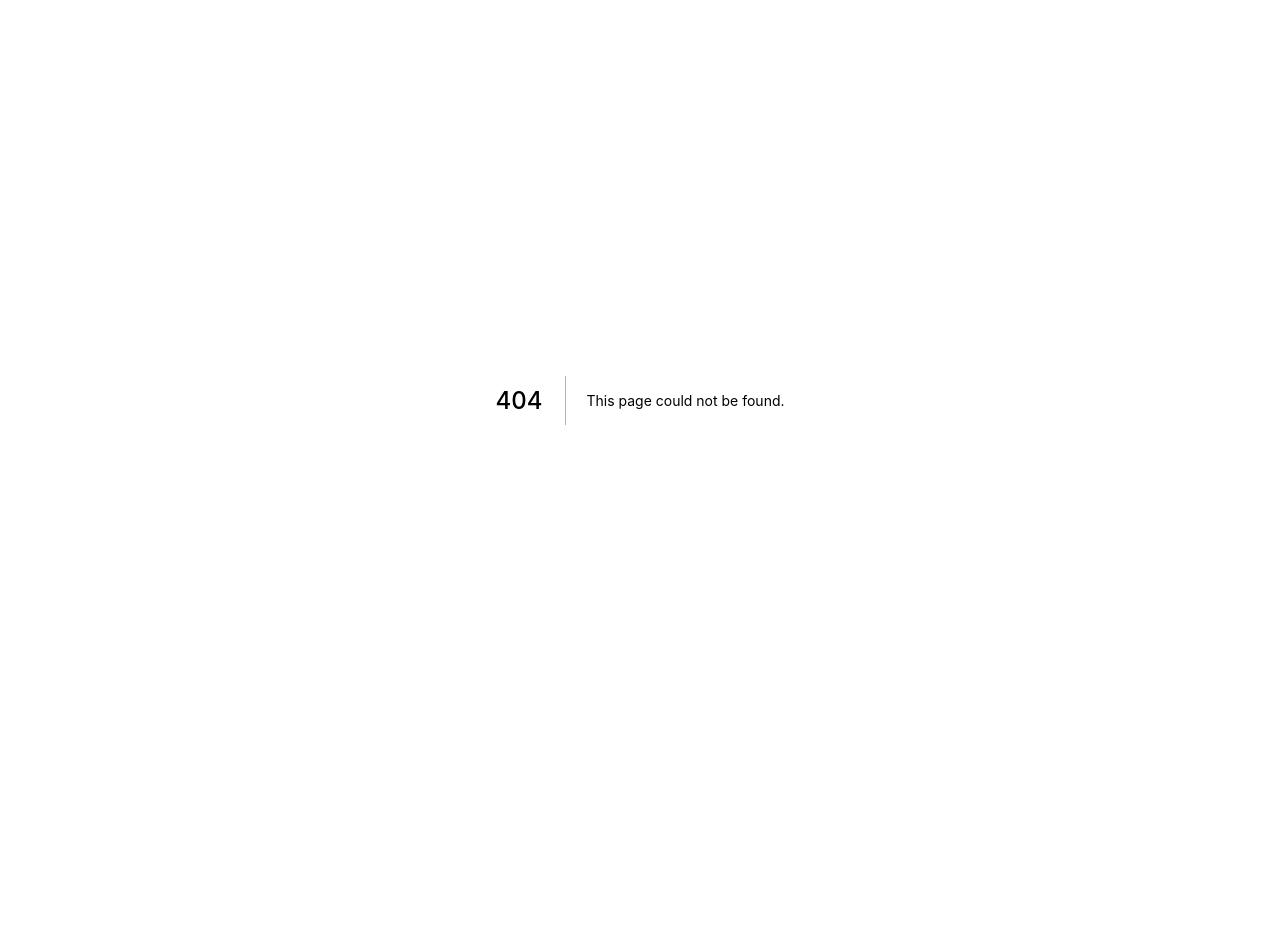
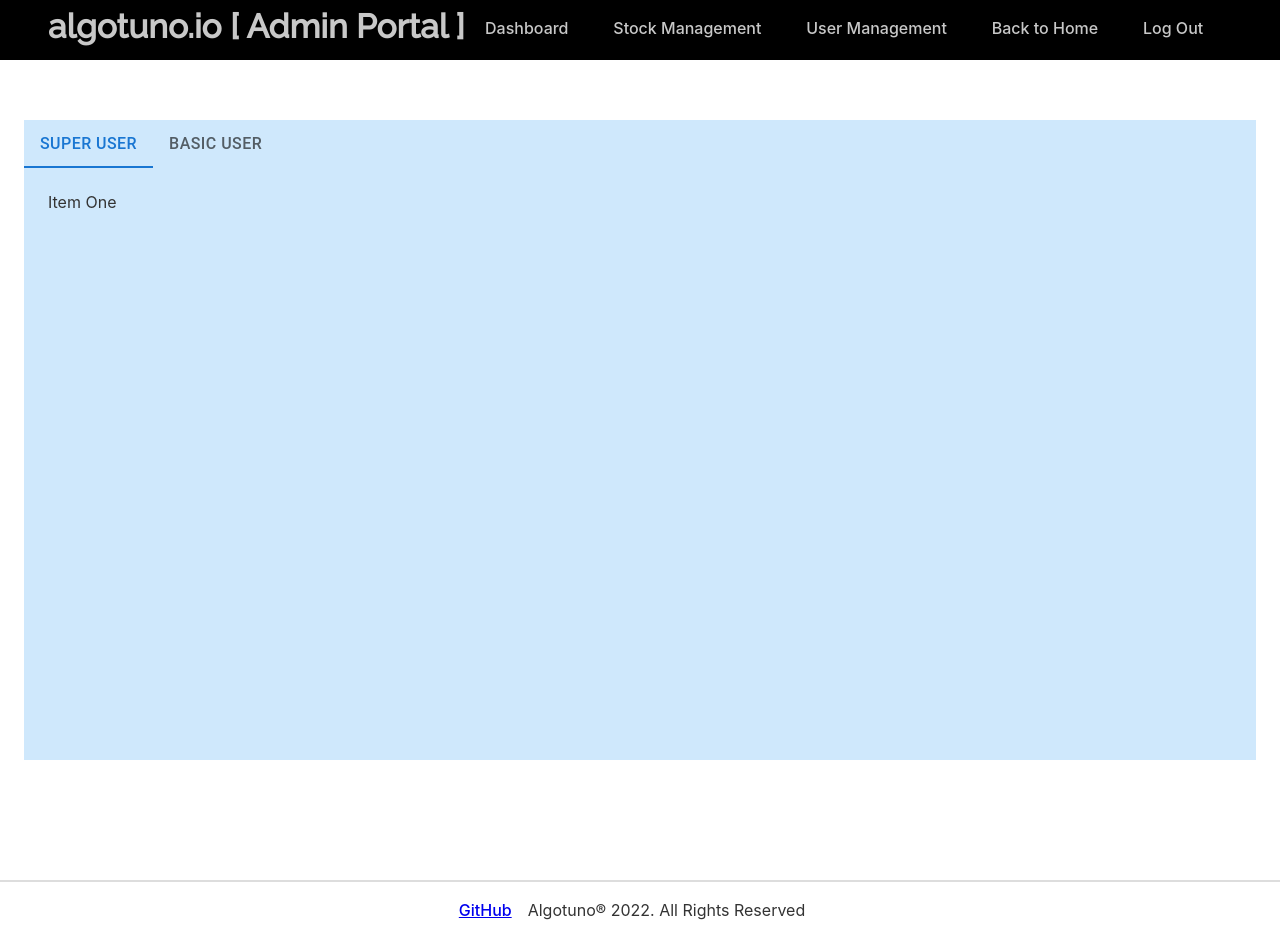
Before and after one commit to sayyidkhan/algotuno_web, a Next.js app: page /admin/user/user_management in a window 1280 px wide. Before the commit this address had no page. Before the commit the page ends 800 px from the top, so only its background shows below. Built offline with nearby package versions, Linux system fonts and the light colour scheme; no server answers.

Commit message:
add user management page

```diff
--- a/components/header/header_admin.tsx
+++ b/components/header/header_admin.tsx
@@ -25,6 +25,11 @@ export default function HeaderAdmin() {
               </Link>
             </li>
             <li className={styles.navItem}>
+              <Link href="/admin/user/user_management">
+                <a>User Management</a>
+              </Link>
+            </li>
+            <li className={styles.navItem}>
               <Link href="/">
                 <a>Back to Home</a>
               </Link>
--- a/pages/admin/stock/stock_management.tsx
+++ b/pages/admin/stock/stock_management.tsx
@@ -120,7 +120,6 @@ export default function Page() {
                 </Box>
 
                 <Box style={{marginBottom: "7.5em"}}/>
-
             </Container>
         </LayoutHeader>
     );
--- /dev/null
+++ b/pages/admin/user/user_management.tsx
@@ -0,0 +1,57 @@
+import {Box, Container, Tab, Tabs} from "@mui/material";
+import {TabContext, TabPanel} from "@mui/lab";
+import * as React from "react";
+import LayoutHeader from "../../../components/layout_header";
+
+export default function Page() {
+    const [activeStep, setActiveStep] = React.useState<number>(0);
+    const [value, setValue] = React.useState<number>(0);
+
+    const handleChange = (event: React.SyntheticEvent, newValue: number) => {
+        setValue(newValue);
+    };
+
+
+    const handleNext = () => {
+        setActiveStep(activeStep + 1);
+    };
+
+    const handleBack = () => {
+        setActiveStep(activeStep - 1);
+    };
+
+    return (
+        <LayoutHeader>
+            <Container maxWidth="xl">
+                <Box style={{marginTop: "7.5em"}}/>
+
+
+                <Box sx={{width: '100%', bgcolor: '#cfe8fc', height: '80vh'}}>
+                    <Tabs value={value} onChange={handleChange}>
+                        <Tab label="Super User" style={styles.tab_styling}/>
+                        <Tab label="Basic User" style={styles.tab_styling}/>
+                    </Tabs>
+
+                    <TabContext value={value.toString()}>
+                        {/* navigation 1 */}
+                        <TabPanel value="0">
+                            Item One
+                        </TabPanel>
+                        {/* navigation 1 */}
+                        <TabPanel value="1">
+                            Item Two
+                        </TabPanel>
+                    </TabContext>
+                </Box>
+
+                <Box style={{marginBottom: "7.5em"}}/>
+            </Container>
+        </LayoutHeader>
+    );
+}
+
+const styles = {
+    tab_styling: {
+        fontSize: "16px",
+    }
+};
```
